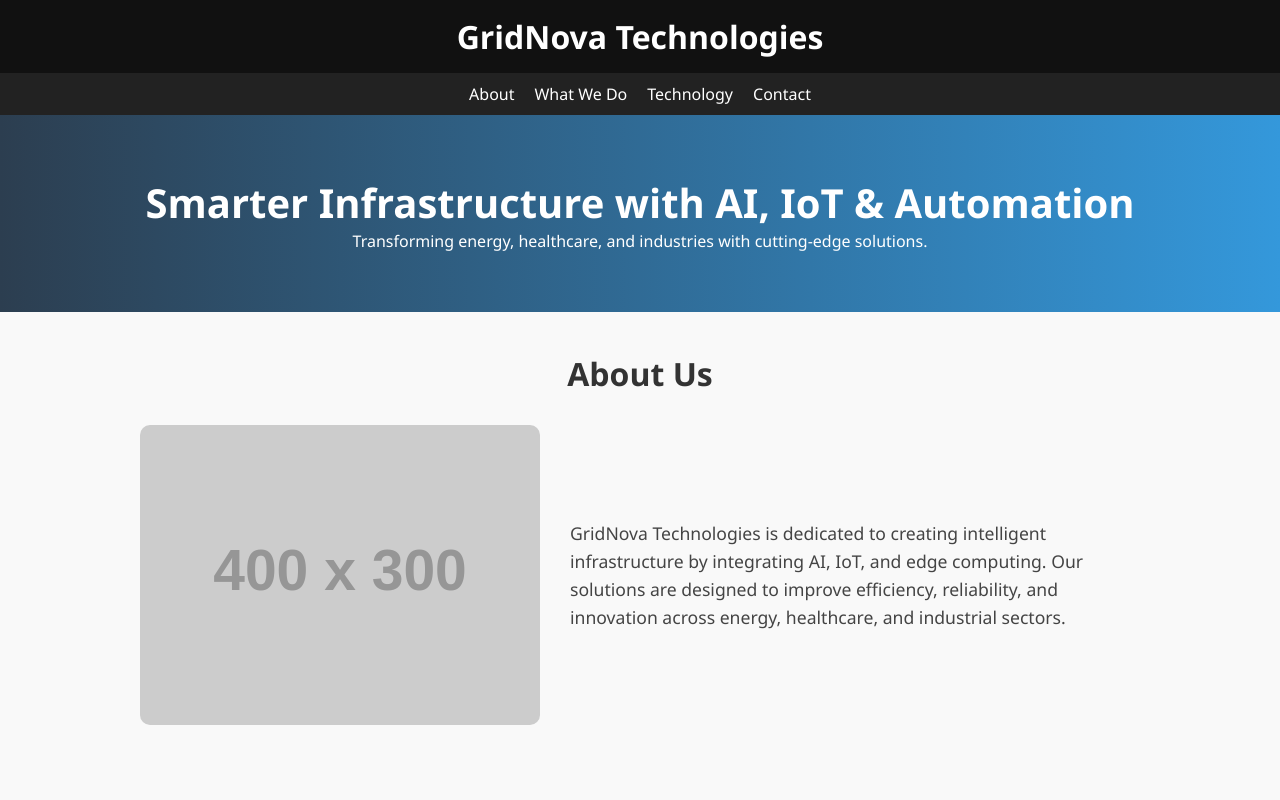
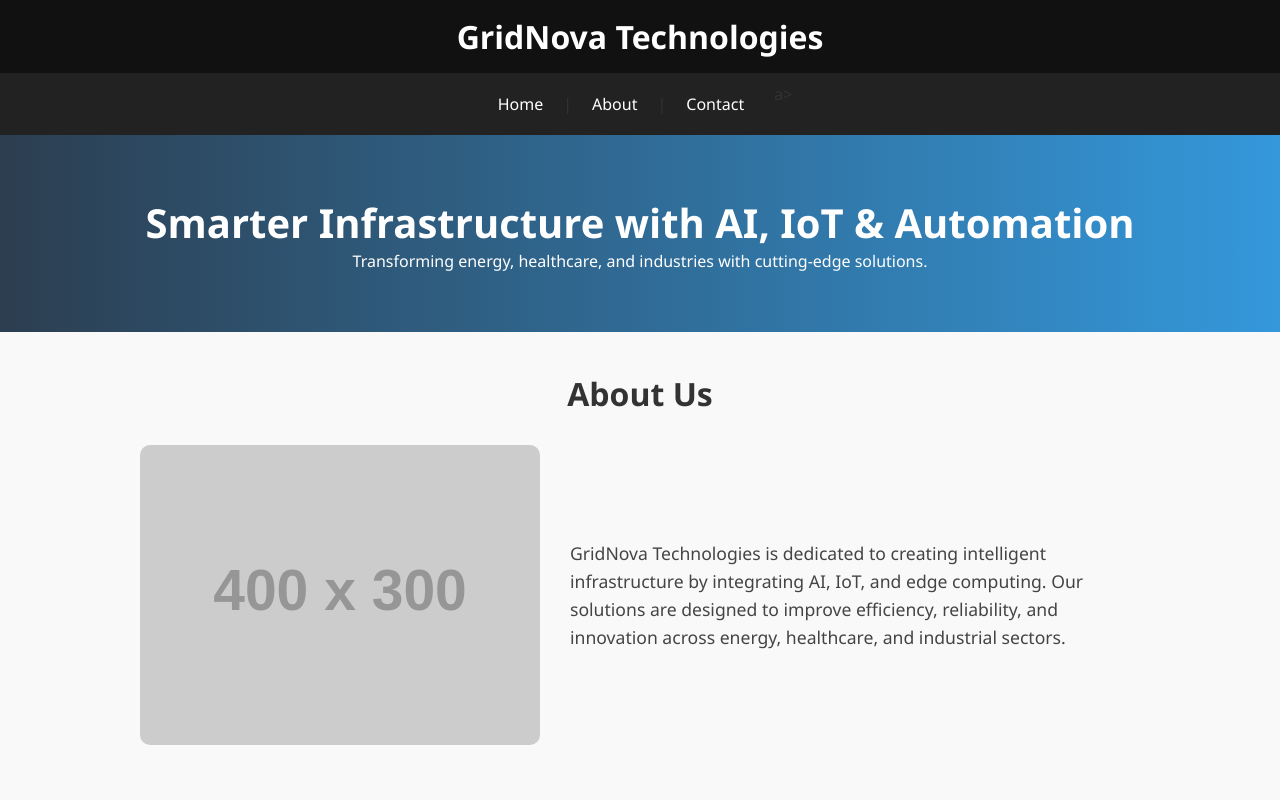
Before and after one commit to shahed786786/Gridnova-Tech, a plain HTML site: page index.html in a window 1280 px wide. Shown: the top 800 px of the page. Drawn offline with Linux system fonts and the light colour scheme; placeholder pictures from the web are drawn by us.

Commit message:
Update index.html

```diff
--- a/index.html
+++ b/index.html
@@ -115,10 +115,11 @@
     <h1>GridNova Technologies</h1>
   </header>
   <nav>
-    <a href="#about">About</a>
-    <a href="#services">What We Do</a>
-    <a href="#stack">Technology</a>
-    <a href="#contact">Contact</a>
+    <nav>
+  <a href="index.html">Home</a> |
+  <a href="about.html">About</a> |
+  <a href="contact.html">Contact</a>
+</nav>a>
   </nav>
 
   <section class="hero">
```
